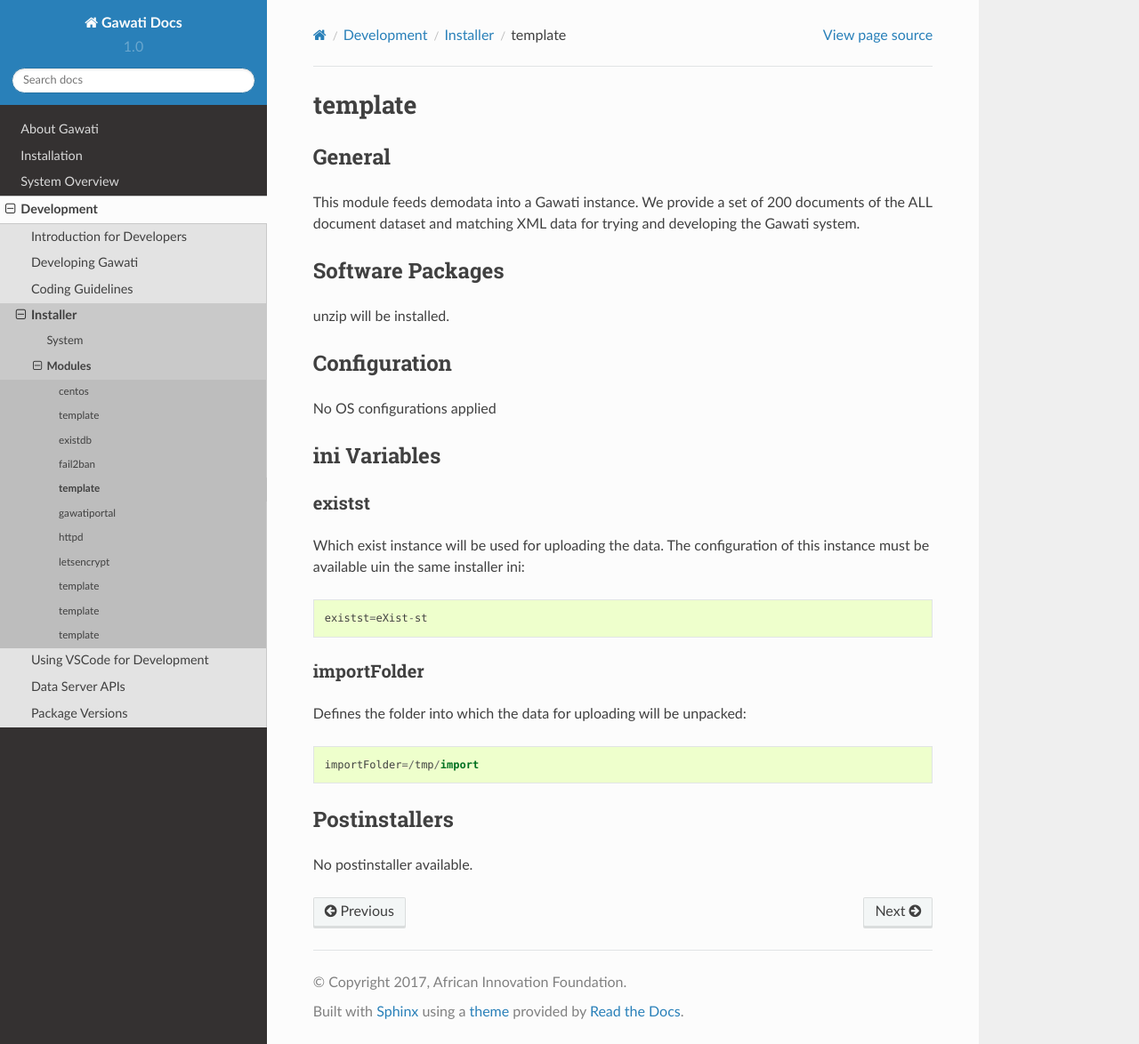
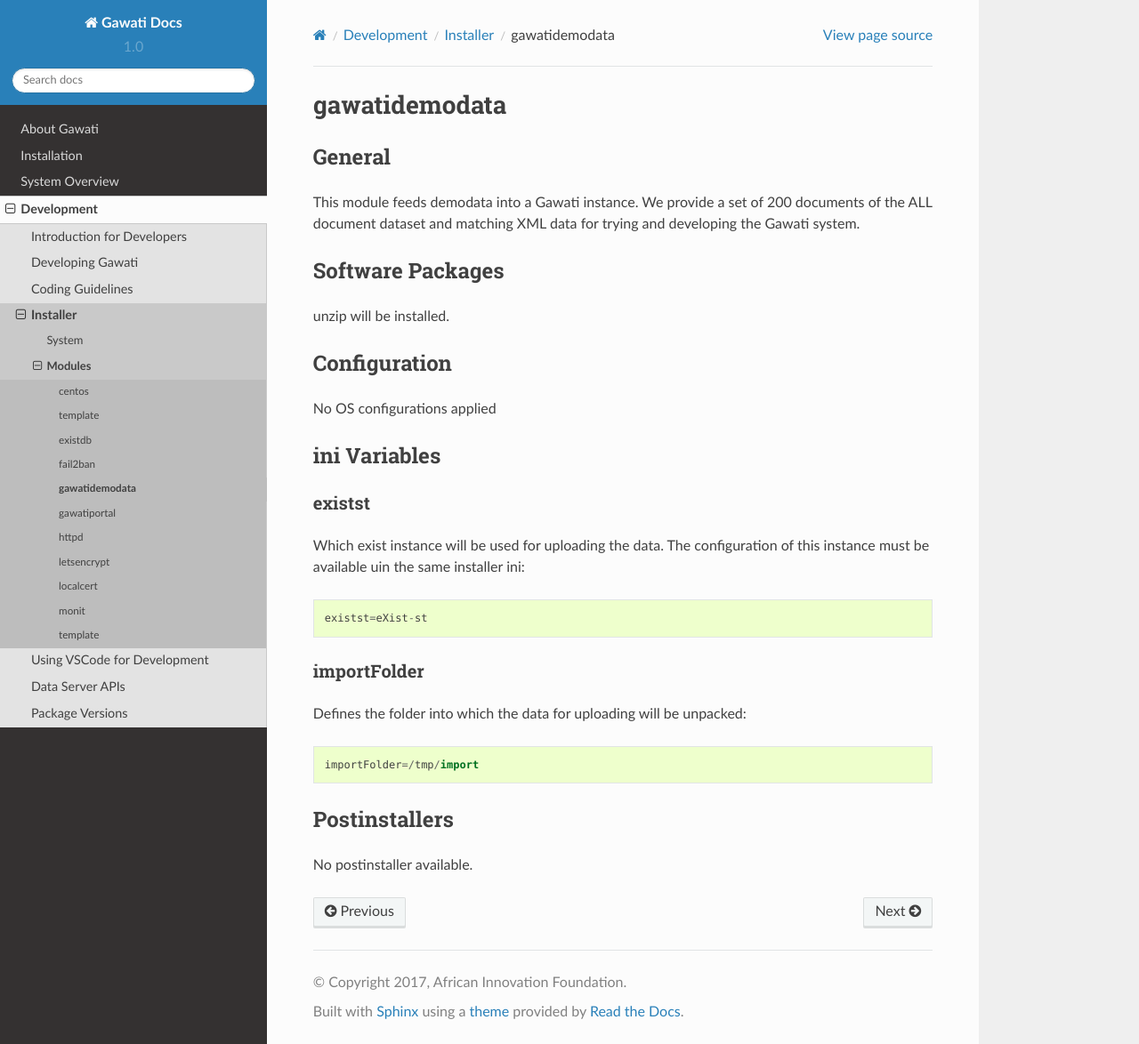
Before and after one commit to gawati/gawati-docs, a Sphinx documentation site: the page built from docs/source/development/installer/modules/gawatidemodata.rst, in a window 1280 px wide and 1174 px high. Shown: the whole window at 89% size. Built offline with Sphinx 7.4.7 and the Read the Docs theme 2.0.0, drawn with Linux system fonts in a browser that asks for light colours.

Commit message:
Fix titles

```diff
--- a/docs/source/development/installer/modules/gawatidemodata.rst
+++ b/docs/source/development/installer/modules/gawatidemodata.rst
@@ -1,5 +1,5 @@
-template
-########
+gawatidemodata
+##############
 
 General
 *******
--- a/docs/source/development/installer/modules/localcert.rst
+++ b/docs/source/development/installer/modules/localcert.rst
@@ -1,5 +1,5 @@
-template
-########
+localcert
+#########
 
 General
 *******
--- a/docs/source/development/installer/modules/monit.rst
+++ b/docs/source/development/installer/modules/monit.rst
@@ -1,5 +1,5 @@
-template
-########
+monit
+#####
 
 General
 *******
```
